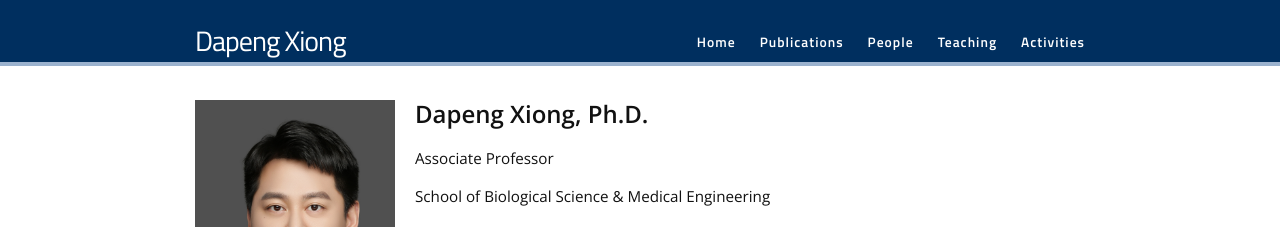
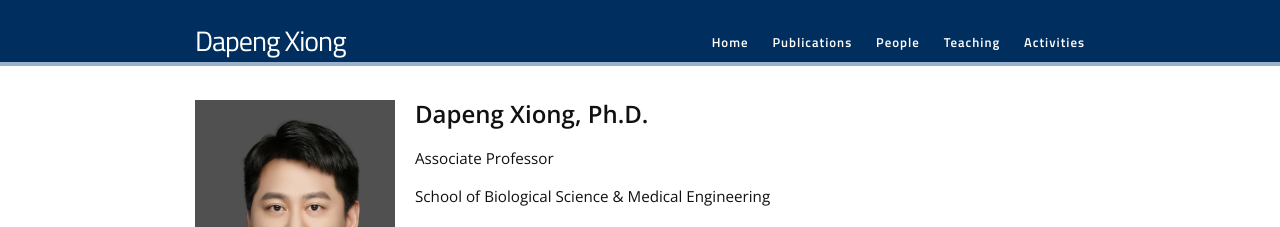
Before and after one commit to dapeng-xiong/dapeng-xiong.github.io, a Jekyll site: the page built from index.html, in a window 1280 px wide. Shown: the top 227 px of the page. Built offline with Jekyll 4.4.1, drawn with Linux system fonts in a browser that asks for light colours; nearby versions of some CDN libraries; some web fonts are replaced.

Commit message:
Update _header.scss

```diff
--- a/_sass/_header.scss
+++ b/_sass/_header.scss
@@ -71,7 +71,7 @@
 	text-align: right;
 	float: right;
 	padding-top: 9px;
-	font-size: 90%;
+	font-size: 85%;
 	letter-spacing: 1px;
 	line-height: 1em;
 	font-weight: 600;
```
